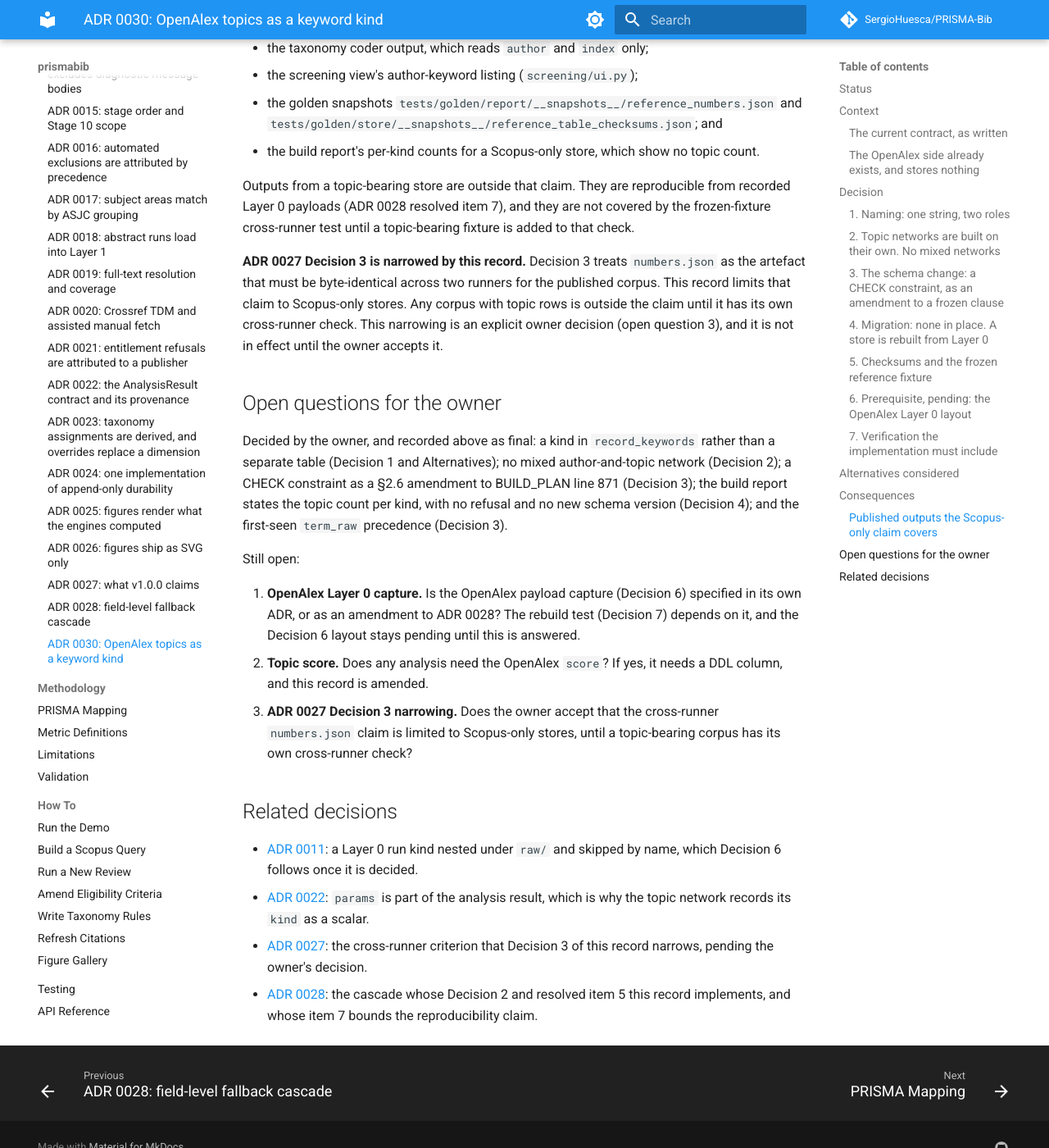
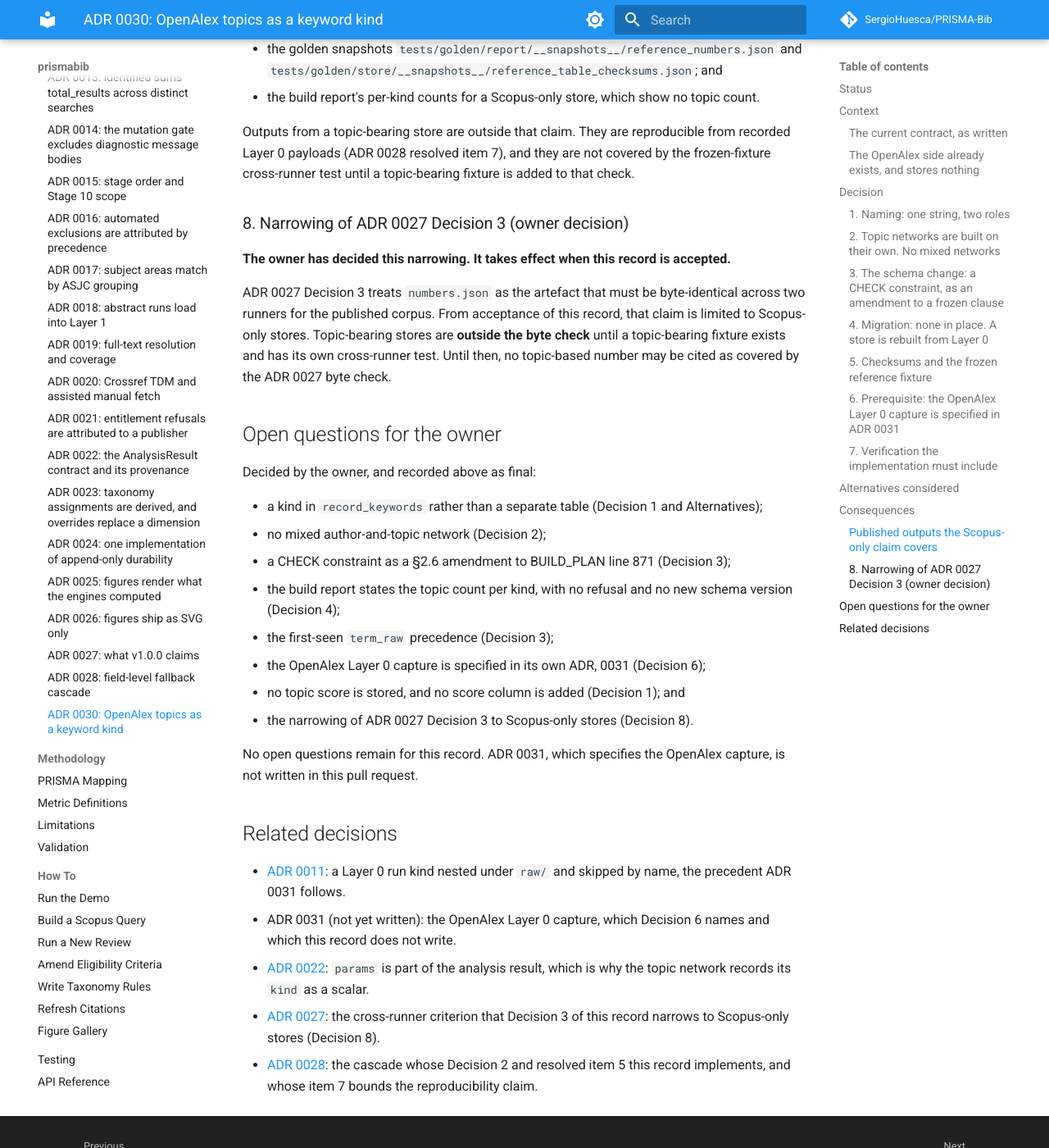
Before and after one commit to SergioHuesca/PRISMA-Bib, an MkDocs documentation site: the page built from docs/architecture/adr/0030-openalex-topics-as-a-keyword-kind.md, in a window 1280 px wide and 1400 px high, scrolled down 7703 px. Shown: the whole window at 82% size. Built offline with MkDocs 1.6.1 and Material for MkDocs 9.7.7, drawn with Linux system fonts in a browser that asks for light colours; comment, search, counter and statistics services are not loaded; some of the changed text lies outside the part shown.

Commit message:
docs(adr): ADR 0030 records owner answers on Q5, Q6 and the ADR 0027 narrowing
OpenAlex Layer 0 capture is specified in ADR 0031 (not written here).
No topic score is stored and no score column is added. The narrowing of
ADR 0027 Decision 3 to Scopus-only stores is an owner decision, effective
on acceptance, and topic-bearing stores are outside the byte check until
a topic fixture exists. No open questions remain.

Status remains Proposed.

Co-Authored-By: Claude Haiku 5.5 <noreply@anthropic.com>
Claude-Session: https://claude.ai/code/session_01QjNadz7h2UAZ2C2xhuaY8z

```diff
--- a/docs/architecture/adr/0030-openalex-topics-as-a-keyword-kind.md
+++ b/docs/architecture/adr/0030-openalex-topics-as-a-keyword-kind.md
@@ -66,7 +66,7 @@ record is that ADR, and it keeps the name already in code.
 There is no OpenAlex capture writer and no OpenAlex Layer 0 directory. `grep` finds OpenAlex only
 in `config.py` and `sources/openalex.py`. So topics cannot reach the store until the OpenAlex
 payload capture of [ADR 0028](0028-field-level-fallback-cascade.md) Decision 3 exists. Decision 6
-covers that prerequisite, and its layout is pending.
+names ADR 0031 as the record that specifies it.
 
 ## Decision
 
@@ -82,8 +82,9 @@ Topic names pass through the same `_normalise_keyword_term` as author keywords a
 and an author keyword "machine learning" share a `keywords` row and differ only in
 `record_keywords.kind`. The raw form stays in `keywords.term_raw`, as ADR 0028 Decision 2 needs.
 
-The OpenAlex `score` is not stored. `record_keywords` has no column for it, and adding one is a
-DDL change this decision does not make (open question 2). The score stays in the Layer 0 payload.
+Topics are stored as `record_keywords` rows with no score. **No score column is added.** The
+OpenAlex `score` is not part of the store, and the DDL change in Decision 3 is the CHECK only. The
+score remains in the Layer 0 payload, where ADR 0031 governs it.
 
 ### 2. Topic networks are built on their own. No mixed networks
 
@@ -186,18 +187,15 @@ must say so in its description, under the rule in BUILD_PLAN line 927.
 A test of topic-bearing stores uses a **new** fixture, or a project built in `tmp_path`. It does
 not touch the frozen reference fixture, which BUILD_PLAN line 536 freezes and versions.
 
-### 6. Prerequisite, pending: the OpenAlex Layer 0 layout
-
-**Pending the owner's decision on the OpenAlex capture (open question 1). Not settled here.**
+### 6. Prerequisite: the OpenAlex Layer 0 capture is specified in ADR 0031
 
 The rebuild test in Decision 7 cannot exist until OpenAlex payloads are Layer 0 data. ADR 0028
 Decision 3 requires that they be written under `raw/` with a sealed manifest and the checksum
-pattern of `capture/writer.py`. Two things are not decided:
-
-- the directory name and the `capture/layout.py::NON_RUN_DIRNAMES` entry, which the
-  [ADR 0011](0011-abstract-retrieval-for-subject-areas.md) precedent requires so that search-run
-  scans skip it by name; and
-- whether the capture is specified in its own ADR or as an amendment to ADR 0028.
+pattern of `capture/writer.py`. The owner has chosen ADR 0031
+as the home for that specification, covering the directory layout and its
+`capture/layout.py::NON_RUN_DIRNAMES` entry, following the
+[ADR 0011](0011-abstract-retrieval-for-subject-areas.md) precedent. ADR 0031 is not written in this
+pull request. This record depends on it and does not settle its layout.
 
 ### 7. Verification the implementation must include
 
@@ -283,38 +281,42 @@ Outputs from a topic-bearing store are outside that claim. They are reproducible
 Layer 0 payloads (ADR 0028 resolved item 7), and they are not covered by the frozen-fixture
 cross-runner test until a topic-bearing fixture is added to that check.
 
-**ADR 0027 Decision 3 is narrowed by this record.** Decision 3 treats `numbers.json` as the
-artefact that must be byte-identical across two runners for the published corpus. This record
-limits that claim to Scopus-only stores. Any corpus with topic rows is outside the claim until it
-has its own cross-runner check. This narrowing is an explicit owner decision (open question 3), and
-it is not in effect until the owner accepts it.
+### 8. Narrowing of ADR 0027 Decision 3 (owner decision)
+
+**The owner has decided this narrowing. It takes effect when this record is accepted.**
+
+ADR 0027 Decision 3 treats `numbers.json` as the artefact that must be byte-identical across two
+runners for the published corpus. From acceptance of this record, that claim is limited to
+Scopus-only stores. Topic-bearing stores are **outside the byte check** until a topic-bearing
+fixture exists and has its own cross-runner test. Until then, no topic-based number may be cited
+as covered by the ADR 0027 byte check.
 
 ## Open questions for the owner
 
-Decided by the owner, and recorded above as final: a kind in `record_keywords` rather than a separate
-table (Decision 1 and Alternatives); no mixed author-and-topic network (Decision 2); a CHECK
-constraint as a §2.6 amendment to BUILD_PLAN line 871 (Decision 3); the build report states the
-topic count per kind, with no refusal and no new schema version (Decision 4); and the
-first-seen `term_raw` precedence (Decision 3).
+Decided by the owner, and recorded above as final:
 
-Still open:
+- a kind in `record_keywords` rather than a separate table (Decision 1 and Alternatives);
+- no mixed author-and-topic network (Decision 2);
+- a CHECK constraint as a §2.6 amendment to BUILD_PLAN line 871 (Decision 3);
+- the build report states the topic count per kind, with no refusal and no new schema version
+  (Decision 4);
+- the first-seen `term_raw` precedence (Decision 3);
+- the OpenAlex Layer 0 capture is specified in its own ADR, 0031 (Decision 6);
+- no topic score is stored, and no score column is added (Decision 1); and
+- the narrowing of ADR 0027 Decision 3 to Scopus-only stores (Decision 8).
 
-1. **OpenAlex Layer 0 capture.** Is the OpenAlex payload capture (Decision 6) specified in its own
-   ADR, or as an amendment to ADR 0028? The rebuild test (Decision 7) depends on it, and the
-   Decision 6 layout stays pending until this is answered.
-2. **Topic score.** Does any analysis need the OpenAlex `score`? If yes, it needs a DDL column, and
-   this record is amended.
-3. **ADR 0027 Decision 3 narrowing.** Does the owner accept that the cross-runner `numbers.json`
-   claim is limited to Scopus-only stores, until a topic-bearing corpus has its own cross-runner
-   check?
+No open questions remain for this record. ADR 0031, which specifies the OpenAlex capture, is not
+written in this pull request.
 
 ## Related decisions
 
 - [ADR 0011](0011-abstract-retrieval-for-subject-areas.md): a Layer 0 run kind nested under `raw/`
-  and skipped by name, which Decision 6 follows once it is decided.
+  and skipped by name, the precedent ADR 0031 follows.
+- ADR 0031 (not yet written): the OpenAlex Layer 0 capture, which Decision 6 names and which this
+  record does not write.
 - [ADR 0022](0022-the-analysis-result-contract-and-its-provenance.md): `params` is part of the
   analysis result, which is why the topic network records its `kind` as a scalar.
 - [ADR 0027](0027-what-v1-0-0-claims.md): the cross-runner criterion that Decision 3 of this record
-  narrows, pending the owner's decision.
+  narrows to Scopus-only stores (Decision 8).
 - [ADR 0028](0028-field-level-fallback-cascade.md): the cascade whose Decision 2 and resolved item 5
   this record implements, and whose item 7 bounds the reproducibility claim.
```
